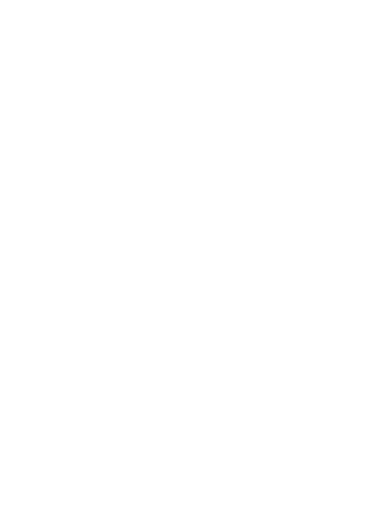
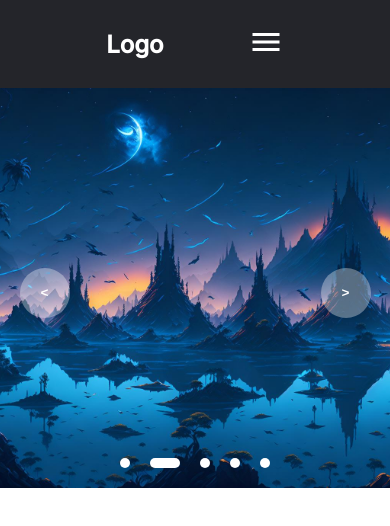
Before and after one commit to Gabrielbrogio44/Reinascido, a plain HTML site: page index.html in a window 390 px wide. Drawn offline with Linux system fonts and the light colour scheme.

Commit message:
HEADER e SLIDER criados de forma responsiva

```diff
--- /dev/null
+++ b/assets/css/style.css
@@ -0,0 +1,171 @@
+@import url('https://fonts.googleapis.com/css2?family=Inter:wght@200;300;400;500&display=swap');
+* {
+    padding: 0;
+    margin: 0;
+    font-family: 'Inter', sans-serif;
+}
+
+/* HEADER */
+
+header {
+    background-color: #24252a;
+    box-shadow: 0px 3px 10px #464646;
+    width: 100vw;
+    max-width: 100vw;
+}
+
+.nav-bar {
+    display: flex;
+    justify-content: space-evenly;
+    padding: 1.5rem 6rem;
+}
+
+.logo {
+    display: flex;
+    align-items: center;
+}
+
+.logo h1 {
+    color: #fff;
+}
+
+.nav-list {
+    display: flex;
+    align-items: center;
+}
+
+.nav-list ul {
+    display: flex;
+    justify-content: center;
+    list-style: none;
+}
+
+.nav-item {
+    margin: 0 15px;
+}
+
+.nav-link {
+    text-decoration: none;
+    font-size: 1.15rem;
+    color: #fff;
+    font-weight: 400;
+}
+
+.mobile-menu-icon {
+    display: none;
+}
+
+.mobile-menu {
+    display: none;
+}
+
+@media screen and (max-width: 730px) {
+    .nav-bar {
+        padding: 1.5rem 4rem;
+    }
+    .nav-item {
+        display: none;
+    }
+    .login-button {
+        display: none;
+    }
+    .mobile-menu-icon {
+        display: block;
+    }
+    .mobile-menu-icon button {
+        background-color: transparent;
+        border: none;
+        cursor: pointer;
+    }
+    .mobile-menu ul {
+        display: flex;
+        flex-direction: column;
+        text-align: center;
+        padding-bottom: 1rem;
+    }
+    .mobile-menu .nav-item {
+        display: block;
+        padding-top: 1.2rem;
+    }
+    .mobile-menu .login-button {
+        display: block;
+        padding: 1rem 2rem;
+    }
+    .mobile-menu .login-button button {
+        width: 100%;
+    }
+    .open {
+        display: block;
+    }
+}
+
+/* SLIDER */
+.slider{
+    width: 100vw;
+    max-width: 100vw;
+    height: 90vh;
+    margin: auto;
+    position: relative;
+    overflow: hidden;
+}
+.slider .list{
+    position: absolute;
+    width: max-content;
+    height: 100%;
+    left: 0;
+    top: 0;
+    display: flex;
+    transition: 1s;
+}
+.slider .list img{
+    width: 100vw;
+    max-width: 100vw;
+    height: 100%;
+    object-fit: cover;
+}
+.slider .buttons{
+    position: absolute;
+    top: 45%;
+    left: 5%;
+    width: 90%;
+    display: flex;
+    justify-content: space-between;
+}
+.slider .buttons button{
+    width: 50px;
+    height: 50px;
+    border-radius: 50%;
+    background-color: #fff5;
+    color: #fff;
+    border: none;
+    font-family: monospace;
+    font-weight: bold;
+}
+.slider .dots{
+    position: absolute;
+    bottom: 10px;
+    left: 0;
+    color: #fff;
+    width: 100%;
+    margin: 0;
+    padding: 0;
+    display: flex;
+    justify-content: center;
+}
+.slider .dots li{
+    list-style: none;
+    width: 10px;
+    height: 10px;
+    background-color: #fff;
+    margin: 10px;
+    border-radius: 20px;
+    transition: 0.5s;
+}
+.slider .dots li.active{
+    width: 30px;
+}
+@media screen and (max-width: 768px){
+    .slider{
+        height: 400px;
+    }
+}
--- /dev/null
+++ b/assets/js/app.js
@@ -0,0 +1,39 @@
+let slider = document.querySelector('.slider .list');
+let items = document.querySelectorAll('.slider .list .item');
+let next = document.getElementById('next');
+let prev = document.getElementById('prev');
+let dots = document.querySelectorAll('.slider .dots li');
+
+let lengthItems = items.length - 1;
+let active = 0;
+next.onclick = function(){
+    active = active + 1 <= lengthItems ? active + 1 : 0;
+    reloadSlider();
+}
+prev.onclick = function(){
+    active = active - 1 >= 0 ? active - 1 : lengthItems;
+    reloadSlider();
+}
+let refreshInterval = setInterval(()=> {next.click()}, 3000);
+function reloadSlider(){
+    slider.style.left = -items[active].offsetLeft + 'px';
+    //
+    let last_active_dot = document.querySelector('.slider .dots li.active');
+    last_active_dot.classList.remove('active');
+    dots[active].classList.add('active');
+
+    clearInterval(refreshInterval);
+    refreshInterval = setInterval(()=> {next.click()}, 3000);
+
+
+}
+
+dots.forEach((li, key) => {
+    li.addEventListener('click', ()=>{
+         active = key;
+         reloadSlider();
+    })
+})
+window.onresize = function(event) {
+    reloadSlider();
+};
--- /dev/null
+++ b/assets/js/script.js
@@ -0,0 +1,10 @@
+function menuShow() {
+    let menuMobile = document.querySelector('.mobile-menu');
+    if (menuMobile.classList.contains('open')) {
+        menuMobile.classList.remove('open');
+        document.querySelector('.icon').src = "assets/img/menu_white_36dp.svg";
+    } else {
+        menuMobile.classList.add('open');
+        document.querySelector('.icon').src = "assets/img/close_white_36dp.svg";
+    }
+}
--- a/index.html
+++ b/index.html
@@ -3,11 +3,76 @@
 <head>
     <meta charset="UTF-8">
     <meta name="viewport" content="width=device-width, initial-scale=1.0">
-    <title>Reinascidos</title>
-    <link rel="stylesheet" href="css/style.css">
-    <script src="js/script.js"></script>
+    <title>Rei Nascidos em Cristo</title>
+    <link rel="stylesheet" href="assets/css/style.css">
 </head>
 <body>
     <!-- HEADER -->
+    <header>
+        <nav class="nav-bar">
+            <div class="logo">
+                <h1>Logo</h1>
+            </div>
+            <div class="nav-list">
+                <ul>
+                    <li class="nav-item"><a href="#" class="nav-link">Fale Conosco</a></li>
+                    <li class="nav-item"><a href="#" class="nav-link">Atalhos Rápidos</a></li>
+                    <li class="nav-item"><a href="#" class="nav-link"> Matrículas</a></li>
+                    <li class="nav-item"><img class="img1" src="assets/img/icons8-nova-mensagem-24.png"></li>
+                    <li class="nav-item"><img class="img2" src="assets/img/icons8-whatsapp-24.png"></li>
+                    <li class="nav-item"><img class="img3" src="assets/img/icons8-instagram-24.png"></li>
+                </ul>
+            </div>
+
+            <div class="mobile-menu-icon">
+                <button onclick="menuShow()"><img class="icon" src="assets/img/menu_white_36dp.svg" alt=""></button>
+            </div>
+        </nav>
+        <div class="mobile-menu">
+            <ul>
+                <li class="nav-item"><a href="#" class="nav-link">Fale Conosco</a></li>
+                <li class="nav-item"><a href="#" class="nav-link">Atalhos Rápidos</a></li>
+                <li class="nav-item"><a href="#" class="nav-link"> Matrículas</a></li>
+                <li class="nav-item"><img class="img1" src="assets/img/icons8-nova-mensagem-24.png"></li>
+                <li class="nav-item"><img class="img2" src="assets/img/icons8-whatsapp-24.png"></li>
+                <li class="nav-item"><img class="img3" src="assets/img/icons8-instagram-24.png"></li>
+            </ul>
+        </div>
+    </header>
+    <!-- SLIDER / BANNER-->
+    <div class="slider">
+        <div class="list">
+            <div class="item">
+                <img src="assets/img/1.jpg" alt="">
+            </div>
+            <div class="item">
+                <img src="assets/img/2.jpg" alt="">
+            </div>
+            <div class="item">
+                <img src="assets/img/3.jpg" alt="">
+            </div>
+            <div class="item">
+                <img src="assets/img/4.jpg" alt="">
+            </div>
+            <div class="item">
+                <img src="assets/img/5.jpg" alt="">
+            </div>
+        </div>
+        <div class="buttons">
+            <button id="prev"><</button>
+            <button id="next">></button>
+        </div>
+        <ul class="dots">
+            <li class="active"></li>
+            <li></li>
+            <li></li>
+            <li></li>
+            <li></li>
+        </ul>
+    </div>
+
+    <!-- LINKS JS -->
+    <script src="assets/js/app.js"></script>
+    <script src="assets/js/script.js"></script>
 </body>
 </html>
```
Also changed, not shown: assets/img/1.jpg (added), assets/img/2.jpg (added), assets/img/3.jpg (added), assets/img/4.jpg (added), assets/img/5.jpg (added), assets/img/close_white_36dp.svg (added), assets/img/icons8-instagram-24.png (added), assets/img/icons8-nova-mensagem-24.png (added), assets/img/icons8-whatsapp-24.png (added), assets/img/menu_white_36dp.svg (added), css/style.css (deleted), js/script.js (deleted).
